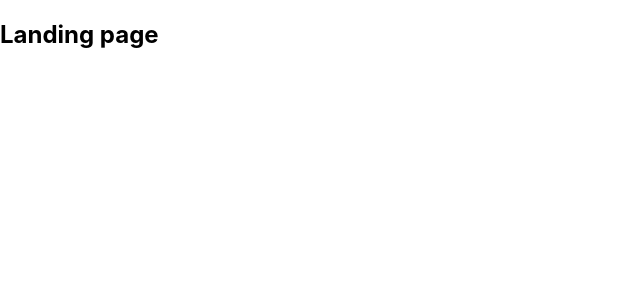
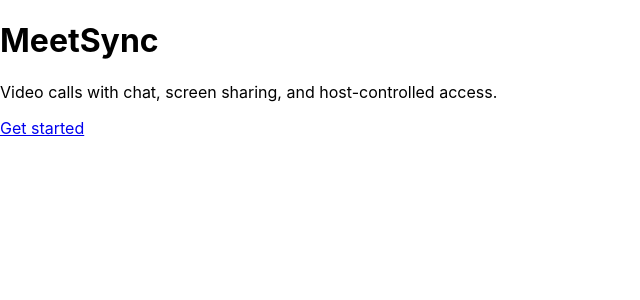
Before and after one commit to prasanna-anagal/MeetSync, a React (Create React App) app in the folder frontend/: page / in a window 1280 px wide. Shown: the top 300 px of the page, without its empty margins (0-640 px from the left). Built offline with nearby package versions, Linux system fonts and the light colour scheme; no server answers.

Commit message:
write real README and landing page

```diff
--- a/frontend/src/pages/Landing.js
+++ b/frontend/src/pages/Landing.js
@@ -1,5 +1,13 @@
+import { Link } from "react-router-dom";
+
 function Landing() {
-  return <h2>Landing page</h2>;
+  return (
+    <div>
+      <h1>MeetSync</h1>
+      <p>Video calls with chat, screen sharing, and host-controlled access.</p>
+      <Link to="/auth">Get started</Link>
+    </div>
+  );
 }
 
 export default Landing;
```
Also changed, not shown: 2 other files (tests, documents, lock files or other folders).
